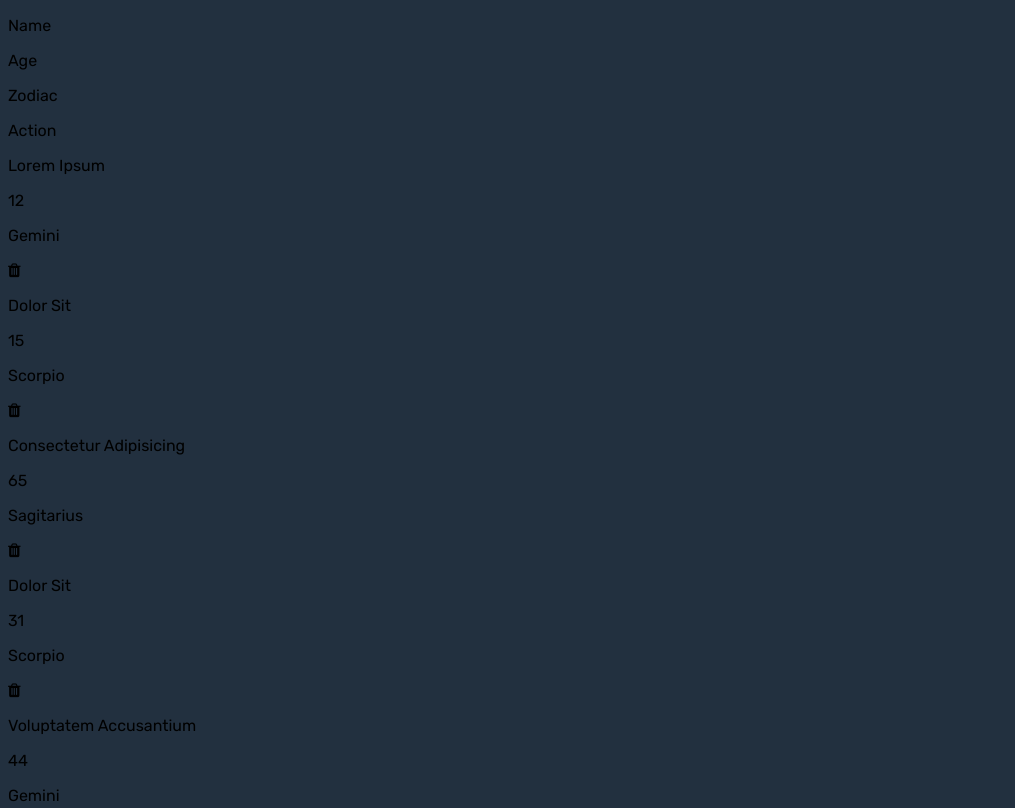
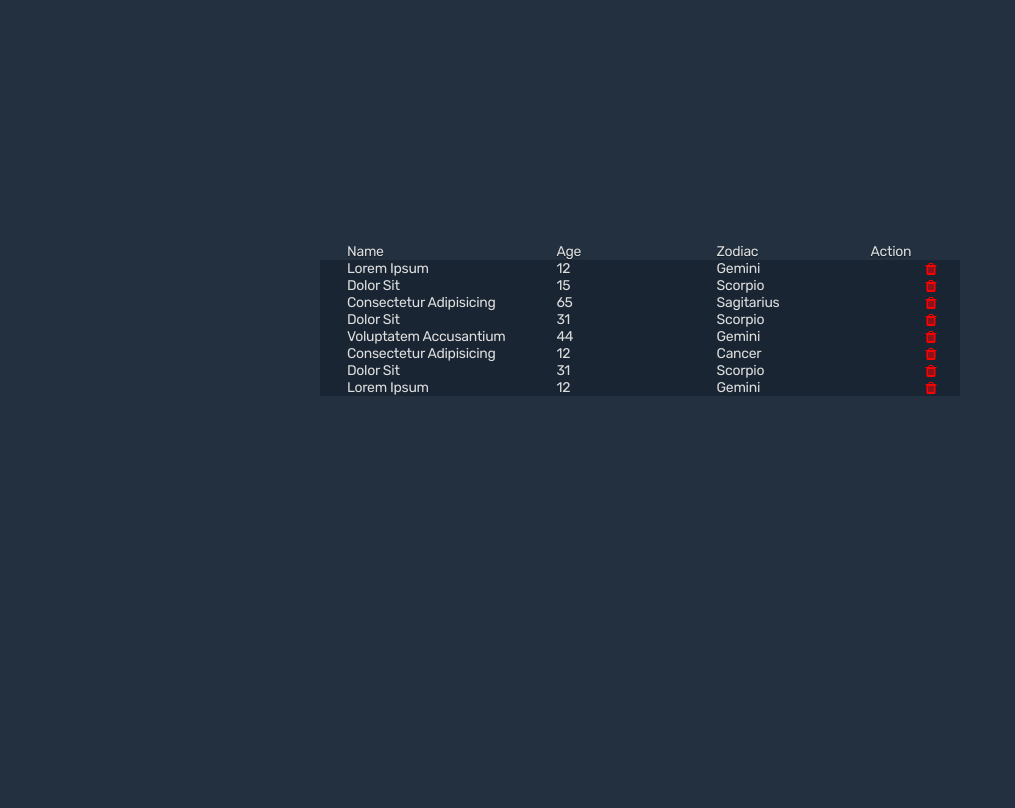
Before and after one commit to annavu/component-task, a website built with webpack: page src/index.html in a window 1280 px wide. Shown: the top 808 px of the page, without its empty margins (0-1015 px from the left). Built offline with nearby package versions, Linux system fonts and the light colour scheme.

Commit message:
add initial css

```diff
--- a/src/scss/main.scss
+++ b/src/scss/main.scss
@@ -2,24 +2,215 @@
 @import url('https://fonts.googleapis.com/css?family=Rubik:400,500');
 @import 'variables';
 
+* {
+  margin: 0;
+  padding: 0;
+}
+
 body {
+  margin: 0;
+  padding: 0;
   background:$bg-body;
   font-family: 'Rubik', sans-serif;
+  // position: relative;
+  height: 100vh;
+  display: flex;
+  justify-content: center;
+  align-items: center;
 }
 
-.container {
-  display: flex;
-}
+.table {
+  /* //   position: absolute;
+  //   top:50%;
+  //   left: 50%;
+  //   transform: translate(-50%,-50%); */
+    width: 640px;
+    height: 314px;
+  }
+
+  .table__header {
+    display: flex;
+    justify-content: space-between;
+    align-items: center;
+    position: relative;
+    margin: 0 12px;
+  }
+
+  .table__content {
+    background-color: #192532;
+  }
+
+  .row {
+    display: flex;
+    justify-content: space-between;
+    align-items: center;
+    position: relative;
+    cursor: pointer;
+    margin: 0 12px;
+  }
+
+  .row:hover {
+    background: #405a74;
+    margin-left: -11px;
+    padding-left: 11px;
+    margin-right: -1px;
+    padding-right: 1px;
+  }
+
+  .cell--header {
+    text-shadow: 0 1px 1px rgba(0, 0, 0, 0.5);
+    color: #7da4cd;
+    font-size: 18px;
+    font-weight: 400;
+    letter-spacing: -0.36px;
+  }
+  /*
+  .row__cell {
+    color: #fff;
+    width: 25%;
+    color: #ddd;
+    font-size: 14px;
+    font-weight: 400;
+    letter-spacing: -0.28px;
+  }
+
+  .row__cell--img {
+    display: flex;
+    align-items: center;
+    position: relative;
+  } */
 
 
-.one {
-  background-color: #192532;
-  width: 200px;
-  height: 200px;
-}
+  .icon {
+    margin-left: 70px;
+    color: red;
+    transition: 0.3s ease;
+    cursor: pointer;
+  }
+  /*
+  .row:hover > .row__cell--img > .icon::after {
+    content: 'DELETE';
+    display: block;
+    height: 20px;
+    width: 60px;
+    color: #ddd;
+    position: absolute;
+    top:0;
+    left: -20px;;
+    background: red;
+    cursor: pointer;
+    transition: all 0.3s ease;
+  }
 
-.two {
-  background-color: #405a74;
-  width: 200px;
-  height: 200px;
-}
+  .row:hover > .row__cell--img > .icon {
+    background: red;
+    color: #ddd;
+    transition: 0.3s ease;
+  } */
+
+
+
+
+
+  /* .row > .row__cell--img > .fa:hover::after {
+    content: 'DELETE';
+    display: block;
+    height: 20px;
+    width: 60px;
+    color: #ddd;
+    position: absolute;
+    top:0;
+    left: -20px;;
+    background: red;
+    cursor: pointer;
+    transition: all 0.3s ease;
+  } */
+
+  /* .row--hover {
+    position: absolute;
+    width: 0;
+    height: 0;
+    top:-5%;
+    left: -10px;
+    transition: all 0.1s ease;
+    z-index: -5;
+  } */
+
+  /* .row__cell--img:hover ~ .row--hover{
+    background: #405a74;
+    width: 640px;
+    height: 19px;
+
+  } */
+
+  /* // .row__cell--img:hover {
+  //   background: rgb(94, 14, 14);
+  //   transition: all 0.3s ease;
+  // }
+
+
+  // .row > .row__cell--img:hover > .img {
+  //   background: red;
+  // }
+
+  // .row:hover {
+  //   background: green;
+  // } */
+
+  /* .row > .row__cell--img >.img:hover {
+    background: blue;
+  } */
+
+  .cell {
+    color: #fff;
+    color: #ddd;
+    font-size: 14px;
+    font-weight: 400;
+    letter-spacing: -0.28px;
+
+  }
+
+  .cell--first {
+    width: 34%;
+  }
+
+  .cell--second {
+    width: 26%
+  }
+
+  .cell--third {
+    width: 25%;
+  }
+
+
+  .cell__text {
+    padding: 0 15px;
+  }
+
+  .cell--img, .cell--fourth {
+    display: flex;
+    align-items: center;
+    position: relative;
+    width: 15%;
+  }
+
+
+  .row:hover > .cell--img > .icon::after {
+    content: 'DELETE';
+    display: block;
+    height: 20px;
+    width: 60px;
+    color: #ddd;
+    position: absolute;
+    top:0;
+    left: -20px;;
+    background: red;
+    cursor: pointer;
+    transition: all 0.3s ease;
+  }
+
+  .row:hover > .cell--img > .icon {
+    background: red;
+    color: #ddd;
+    transition: 0.3s ease;
+  }
```
